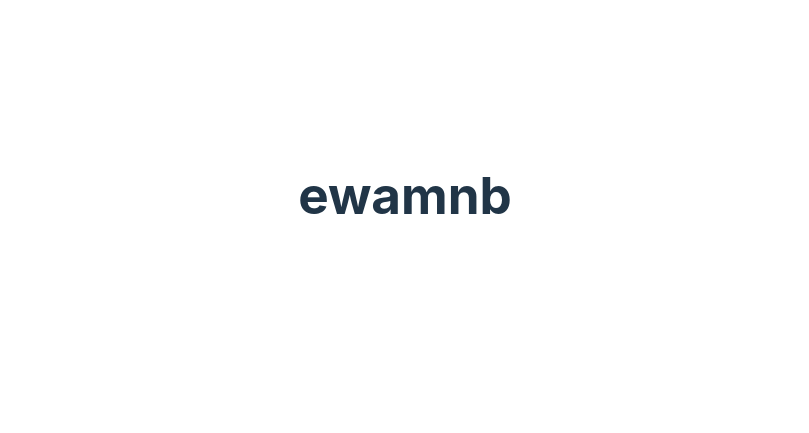
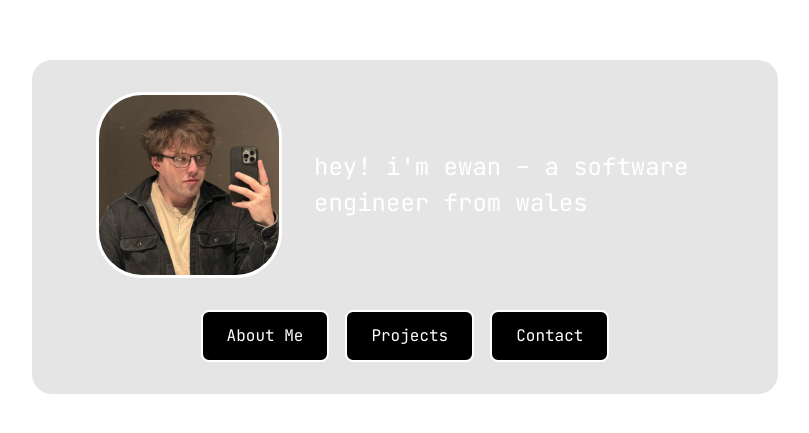
Before and after one commit to ewanlew/ewanlew.github.io, a React (Vite) app: page / in a window 1280 px wide. Shown: the part 205-638 px from the top of the page, without its empty margins (235-1044 px from the left). Built offline with nearby package versions, Linux system fonts and the light colour scheme.

Commit message:
home page almost

```diff
--- a/index.html
+++ b/index.html
@@ -3,6 +3,7 @@
   <head>
     <meta charset="UTF-8" />
     <meta name="viewport" content="width=device-width, initial-scale=1.0" />
+    <link href="https://fonts.googleapis.com/css2?family=JetBrains+Mono&display=swap" rel="stylesheet">
     <title>Ewan Lewis</title>
   </head>
   <body>
--- a/src/App.css
+++ b/src/App.css
@@ -4,3 +4,72 @@
   padding: 2rem;
   text-align: center;
 }
+
+.home-container {
+  display: flex;
+  flex-direction: column;
+  align-items: center;
+  justify-content: center;
+  min-height: calc(100vh - 1px);
+  font-family: 'JetBrains Mono', monospace;
+  position: relative;
+  z-index: 1;
+  padding-top: 4rem;
+  text-align: center;
+}
+
+.intro-card {
+  background-color: rgba(0, 0, 0, 0.1);
+  border-radius: 20px;
+  padding: 2rem;
+  max-width: 700px;
+  width: 100%;
+  backdrop-filter: blur(10px);
+  box-shadow: 0 0 3px rgba(255, 255, 255, 0.2);
+}
+
+.intro-section {
+  display: flex;
+  align-items: center;
+  justify-content: center;
+  gap: 2rem;
+  flex-wrap: wrap;
+}
+
+.intro-section img {
+  width: 180px;
+  height: 180px;
+  border-radius: 25%;
+  object-fit: cover;
+  border: 3px solid white;
+}
+
+.intro-text {
+  font-size: 1.5rem;
+  color: white;
+  max-width: 400px;
+  text-align: left;
+}
+
+.nav-buttons {
+  margin-top: 2rem;
+  display: flex;
+  gap: 1rem;
+  justify-content: center;
+  flex-wrap: wrap;
+}
+
+.nav-buttons a {
+  padding: 0.75rem 1.5rem;
+  border: 2px solid white;
+  color: white;
+  background-color: black;
+  text-decoration: none;
+  border-radius: 8px;
+  transition: all 0.3s;
+}
+
+.nav-buttons a:hover {
+  background-color: white;
+  color: black;
+}
--- a/src/App.jsx
+++ b/src/App.jsx
@@ -38,9 +38,22 @@ function Home() {
   }, []);
 
   return (
-    <div className="home">
-      <Background/>
-      <h1>ewamnb</h1>
+    <div className="home-container">
+      <Background />
+      <div className="intro-card">
+        <div className="intro-section">
+          <img src="/profile.jpg" alt="Ewan Lewis" />
+          <div className="intro-text">
+            <p>hey! i'm ewan – a software engineer from wales</p>
+          </div>
+        </div>
+
+        <div className="nav-buttons">
+          <Link to="/about">About Me</Link>
+          <Link to="/projects">Projects</Link>
+          <Link to="/contact">Contact</Link>
+        </div>
+      </div>
     </div>
   );
 }
--- a/src/index.css
+++ b/src/index.css
@@ -15,6 +15,15 @@
   --dark-header-background: #000000;
   --dark-header-a-hover: #ff7e7e;
 }
+
+html, body {
+  height: 100%;
+  overflow-x: hidden;
+  overflow-y: auto;
+  margin: 0;
+  padding: 0;
+}
+
 
 .header {
   background-color: var(--dark-header-background);
```
Also changed, not shown: public/profile.jpg (added).
